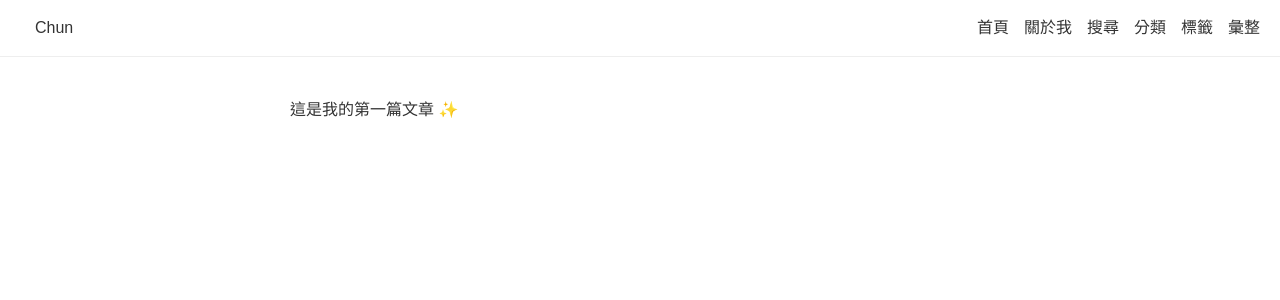
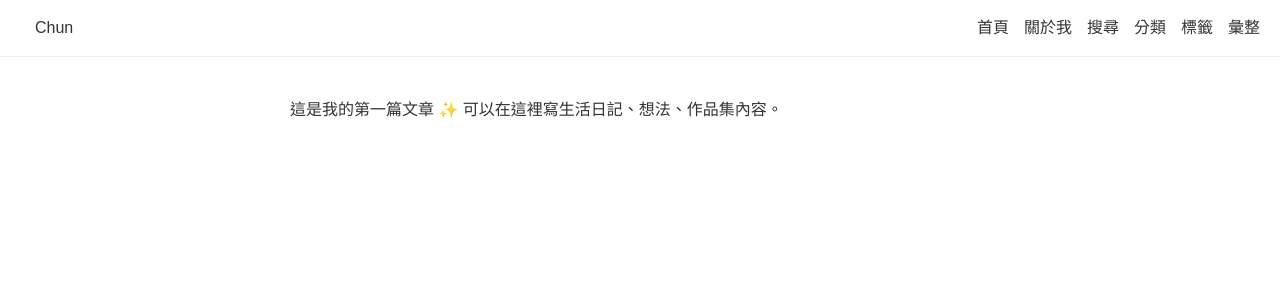
Before and after one commit to chunslifestyle/chunslifestyle.github.io, a Jekyll site: the page built from _posts/2026-03-20-first-post.html, in a window 1280 px wide. Shown: the top 300 px of the page. Built offline with Jekyll 4.4.1, drawn with Linux system fonts in a browser that asks for light colours.

Commit message:
Update 2026-03-20-first-post.html

```diff
--- a/_posts/2026-03-20-first-post.html
+++ b/_posts/2026-03-20-first-post.html
@@ -1,8 +1,11 @@
 ---
 layout: default
-title: 第一篇文章
+title: "第一篇文章"
 date: 2026-03-20
-tags: [生活, 想法]
+categories: [生活]
+tags: [想法, 隨筆]
 ---
 
 這是我的第一篇文章 ✨
+
+可以在這裡寫生活日記、想法、作品集內容。
```
